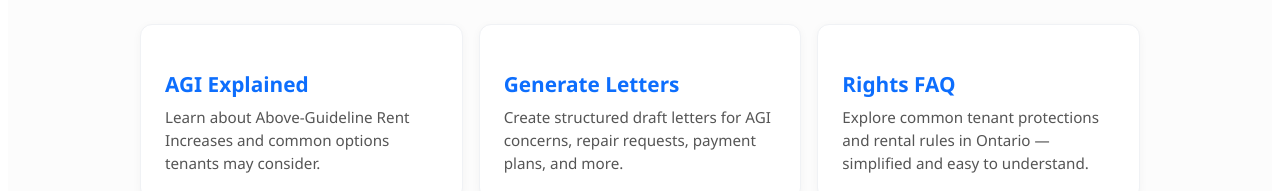
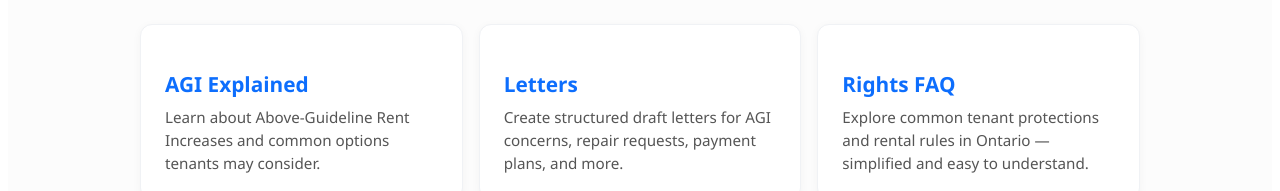
Before and after one commit to Azyym79/CAPtenant, a React (Vite) app: page / in a window 1280 px wide. Shown: the part 404-595 px from the top of the page. Built offline with nearby package versions, Linux system fonts and the light colour scheme; no server answers.

Commit message:
Renamed "Generated lateres" to "Letters" for consistency

```diff
--- a/src/pages/Home.jsx
+++ b/src/pages/Home.jsx
@@ -20,7 +20,7 @@ export default function Home() {
       agiDesc:
         "Learn about Above-Guideline Rent Increases and common options tenants may consider.",
 
-      letterTitle: "Generate Letters",
+      letterTitle: "Letters",
       letterDesc:
         "Create structured draft letters for AGI concerns, repair requests, payment plans, and more.",
 
@@ -54,7 +54,7 @@ export default function Home() {
       agiDesc:
         "Découvrez les augmentations de loyer au-delà de la ligne directrice et les options couramment envisagées.",
 
-      letterTitle: "Générer des lettres",
+      letterTitle: "Lettres",
       letterDesc:
         "Créez des brouillons de lettres structurées pour les enjeux AGI, réparations, plans de paiement et plus.",
 
```
